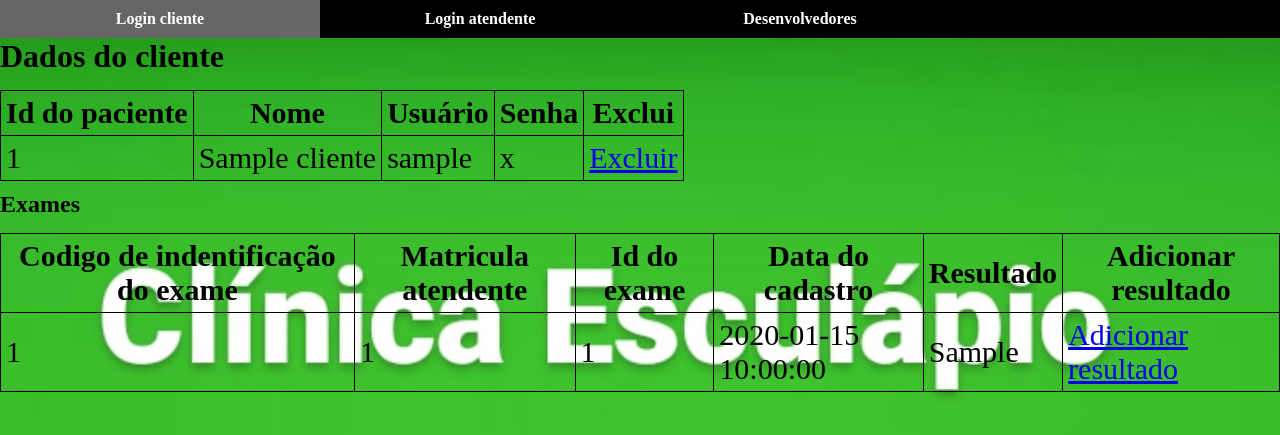
After one commit to josejhonata/projeto-de-pep, a PHP site: page /dadospaciente.php?cliente=1 in a window 1280 px wide. The commit adds this page. Shown: the top 435 px of the page. Run offline with PHP 8.4, Linux system fonts and the light colour scheme; tables that the repository leaves empty hold one stand-in row (values such as "Sample post").

Commit message:
cliente quando loga e dados do paciente para exibir

```diff
--- /dev/null
+++ b/dadospaciente.php
@@ -0,0 +1,76 @@
+<?php
+
+include 'header.php' ;
+include 'connection.php';
+
+
+
+$result_usuarios = "SELECT * FROM cliente";
+$resultado_usuarios = $pdo->prepare($result_usuarios);
+$resultado_usuarios-> execute();
+
+$result_exames = "SELECT * FROM cli_ex";
+$resultado_exames = $pdo->prepare($result_exames);
+$resultado_exames-> execute();
+
+
+
+?>
+
+
+
+<h1>Dados do cliente</h1>
+
+<table>
+    <tr>
+        <th>Id do paciente</th>
+        <th>Nome</th>
+        <th>Usuário</th>
+        <th>Senha</th>
+        <th>Exclui</th>
+
+    </tr>
+<?php while ($row_usuario = $resultado_usuarios->fetch(PDO::FETCH_ASSOC)): ?>
+  <?php  if ( $_GET[ 'cliente' ] == $row_usuario[ 'id' ]): ?>
+    <tr>
+        <td><?= $row_usuario['id'] ?></td>
+    	<td><?= $row_usuario['nome'] ?></td>
+    	<td><?= $row_usuario['username'] ?></td>
+    	<td><?= $row_usuario['password'] ?></td>
+        <td><a href="exclui.php?id=<?= $row_usuario['id']?>">Excluir</a></td>
+
+    </tr>
+
+<?php  endif ?>
+<?php endwhile ?>
+</table>
+
+
+<h2>Exames</h2>
+
+
+<table>
+    <tr>
+        <th>Codigo de indentificação do exame</th>
+        <th>Matricula atendente</th>
+        <th>Id do exame</th>
+        <th>Data do cadastro</th>
+        <th>Resultado</th>
+        <th>Adicionar resultado</th>
+
+    </tr>
+
+    <?php while ($row_exames = $resultado_exames->fetch(PDO::FETCH_ASSOC)): ?>
+         <?php  if ( $_GET[ 'cliente' ] == $row_exames[ 'cliente_id' ]): ?>
+  <tr>
+        <td><?= $row_exames['id'] ?></td>
+        <td><?= $row_exames['atendente_matricu'] ?></td>
+        <td><?= $row_exames['id_exame']?></td>
+        <td><?= $row_exames['data']?></td>
+        <td><?= $row_exames['resultado'] ?></td>
+        <td><a href="adicionar_resultado.php?id=<?=$row_exames['id']?>">Adicionar resultado</a></td>
+  </tr>
+  <?php  endif ?>
+    <?php endwhile ?>
+
+</table>
```
Also changed, not shown: cliente_logado.php (+8 -5 lines).
